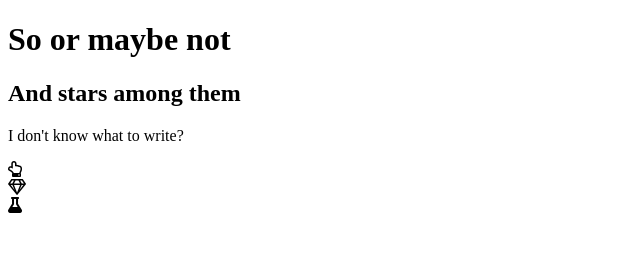
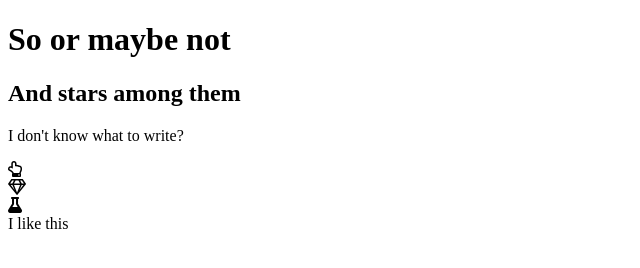
Before and after one commit to Daro201/nauka-gita, a plain HTML site: page index.html in a window 1280 px wide. Shown: the full height of the page, 0-640 px from the left. Drawn offline with nearby package versions, Linux system fonts and the light colour scheme; files that its build step writes are made by us from their sources.

Commit message:
Add footer

```diff
--- a/index.html
+++ b/index.html
@@ -23,5 +23,6 @@
 				<i class="fa fa-flask"></i>
 			</div>
 		</div>
+		<footer>I like this</footer>
 	</body>
 </html>
```
